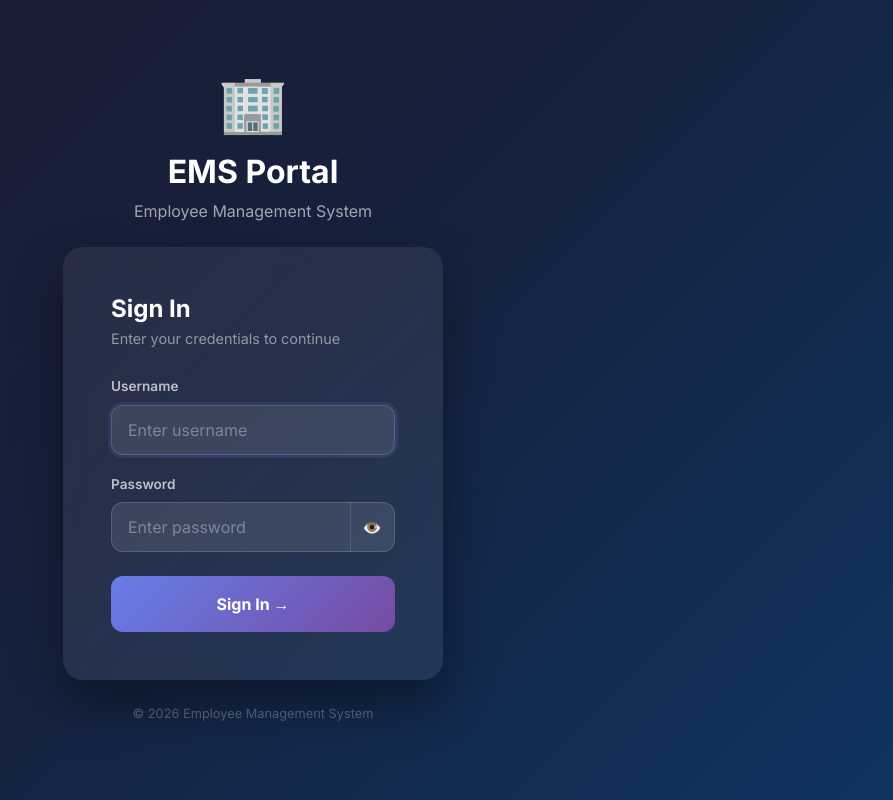
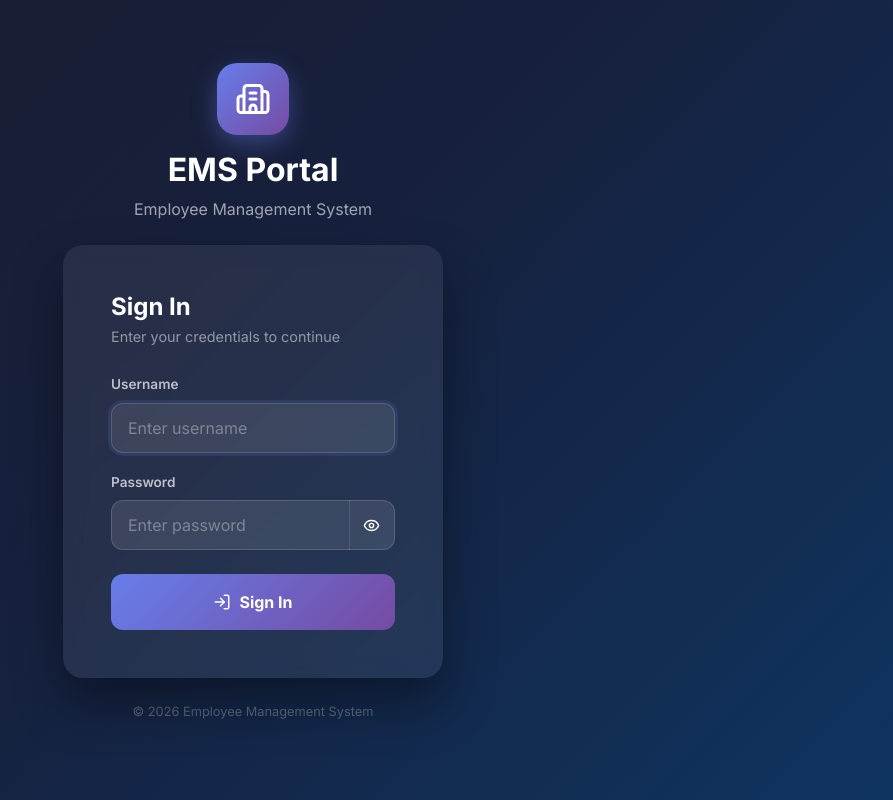
Before and after one commit to SOUVIKKONAR/employee-management, a React (Vite) app in the folder employee-management-frontend/: page /login in a window 1280 px wide. Shown: the whole page, without its empty margins (387-1280 px from the left). Built offline with nearby package versions, Linux system fonts and the light colour scheme.

Commit message:
Icons updated for Login page

```diff
--- a/employee-management-frontend/src/pages/Login.jsx
+++ b/employee-management-frontend/src/pages/Login.jsx
@@ -2,6 +2,7 @@ import { useState } from "react";
 import { useNavigate } from "react-router-dom";
 import api from "../services/api";
 import { toast } from "react-toastify";
+import { Building2, Eye, EyeOff, LogIn } from "lucide-react";
 
 function Login() {
     const navigate = useNavigate();
@@ -20,7 +21,7 @@ function Login() {
             const response = await api.post("token/", credentials);
             localStorage.setItem("access_token", response.data.access);
             localStorage.setItem("refresh_token", response.data.refresh);
-            toast.success("Welcome back! 👋");
+            toast.success("Welcome back!");
             navigate("/dashboard");
         } catch {
             toast.error("Invalid username or password");
@@ -35,8 +36,10 @@ function Login() {
 
                 {/* Logo */}
                 <div className="text-center mb-4">
-                    <div style={{ fontSize: "3.5rem" }}>🏢</div>
-                    <h2 className="fw-bold text-white mt-2">EMS Portal</h2>
+                    <div style={{ display: "inline-flex", alignItems: "center", justifyContent: "center", width: "72px", height: "72px", borderRadius: "20px", background: "linear-gradient(135deg, #667eea, #764ba2)", boxShadow: "0 8px 24px rgba(102,126,234,0.4)" }}>
+                        <Building2 size={36} color="white" />
+                    </div>
+                    <h2 className="fw-bold text-white mt-3">EMS Portal</h2>
                     <p style={{ color: "rgba(255,255,255,0.6)" }}>Employee Management System</p>
                 </div>
 
@@ -75,10 +78,10 @@ function Login() {
                                         placeholder="Enter password"
                                         style={{ borderRadius: "12px 0 0 12px", padding: "12px 16px", background: "rgba(255,255,255,0.1)", border: "1px solid rgba(255,255,255,0.15)", color: "white" }}
                                     />
-                                    <button type="button" className="input-group-text border-start-0"
+                                    <button type="button" className="input-group-text border-start-0 d-flex align-items-center justify-content-center"
                                         onClick={() => setShowPassword(!showPassword)}
-                                        style={{ background: "rgba(255,255,255,0.1)", border: "1px solid rgba(255,255,255,0.15)", borderRadius: "0 12px 12px 0", color: "white", cursor: "pointer" }}>
-                                        {showPassword ? "🙈" : "👁️"}
+                                        style={{ background: "rgba(255,255,255,0.1)", border: "1px solid rgba(255,255,255,0.15)", borderRadius: "0 12px 12px 0", color: "white", cursor: "pointer", width: "46px" }}>
+                                        {showPassword ? <EyeOff size={17} /> : <Eye size={17} />}
                                     </button>
                                 </div>
                             </div>
@@ -86,13 +89,13 @@ function Login() {
                             <button
                                 type="submit"
                                 disabled={loading}
-                                className="btn w-100 fw-bold py-3"
+                                className="btn w-100 fw-bold py-3 d-flex align-items-center justify-content-center gap-2"
                                 style={{ background: "linear-gradient(135deg, #667eea, #764ba2)", color: "white", border: "none", borderRadius: "12px", fontSize: "1rem" }}
                             >
                                 {loading ? (
                                     <><span className="spinner-border spinner-border-sm me-2" />Signing in...</>
                                 ) : (
-                                    "Sign In →"
+                                    <><LogIn size={18} />Sign In</>
                                 )}
                             </button>
                         </form>
```
